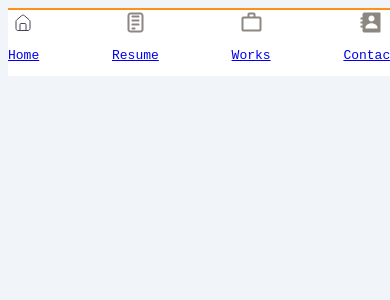
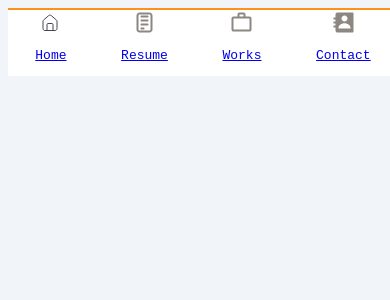
Before and after one commit to thernguy/portfolio, a Next.js app: page /contact in a window 390 px wide. Shown: the top 300 px of the page. Built offline with nearby package versions, Linux system fonts and the light colour scheme.

Commit message:
fix: mobile nav

```diff
--- a/components/Navbar.tsx
+++ b/components/Navbar.tsx
@@ -27,7 +27,7 @@ const Navbar = () => {
 
   return (
     <nav className="flex justify-center sm:justify-end fixed sm:static bottom-0 w-screen sm:w-auto left-0 ">
-      <div className="flex justify-between items-center bg-[#fff] w-full max-w-[500px] px-4 py-1 sm:px-8 sm:py-4 shadow-lg border-[#FE9119] border-t-2 sm:border-none sm:rounded-[20px] gap-4">
+      <div className="flex justify-around items-center bg-[#fff] w-full max-w-[500px] sm:py-2 shadow-lg border-[#FE9119] border-t-2 sm:border-none sm:rounded-[20px] ">
         {navBtns.map((item, index) => (
           <Link
             href={item.url}
--- a/components/PersonalInfo.tsx
+++ b/components/PersonalInfo.tsx
@@ -1,25 +1,15 @@
-import { IProfileInfoProps } from '@/utils/types';
+import { IProfileInfoProps, IResume } from '@/utils/types';
 import Image from 'next/image';
 import { FC } from 'react';
 import LeftWrapper from './LeftWrapper';
 
-const PersonalInfo: FC<IProfileInfoProps> = ({
+const PersonalInfo: FC<IProfileInfoProps> =  ({
     profilePicture,
     name,
     bio,
     socialLinks,
-    contacts
+    contacts,
 }) => {
-    const fetchData = async () => {
-        const response = await fetch(`https://api.github.com/repos/mamun-mahmood/mamun-mahmood/contents/personalInfo.js`, {
-            headers: {
-                'Accept': 'application/vnd.github.VERSION.raw'
-            }
-        });
-        const data = await response.text();
-        return data;
-    }
-    // console.log('fetchData', fetchData());
     return (
 
         <LeftWrapper>
```
